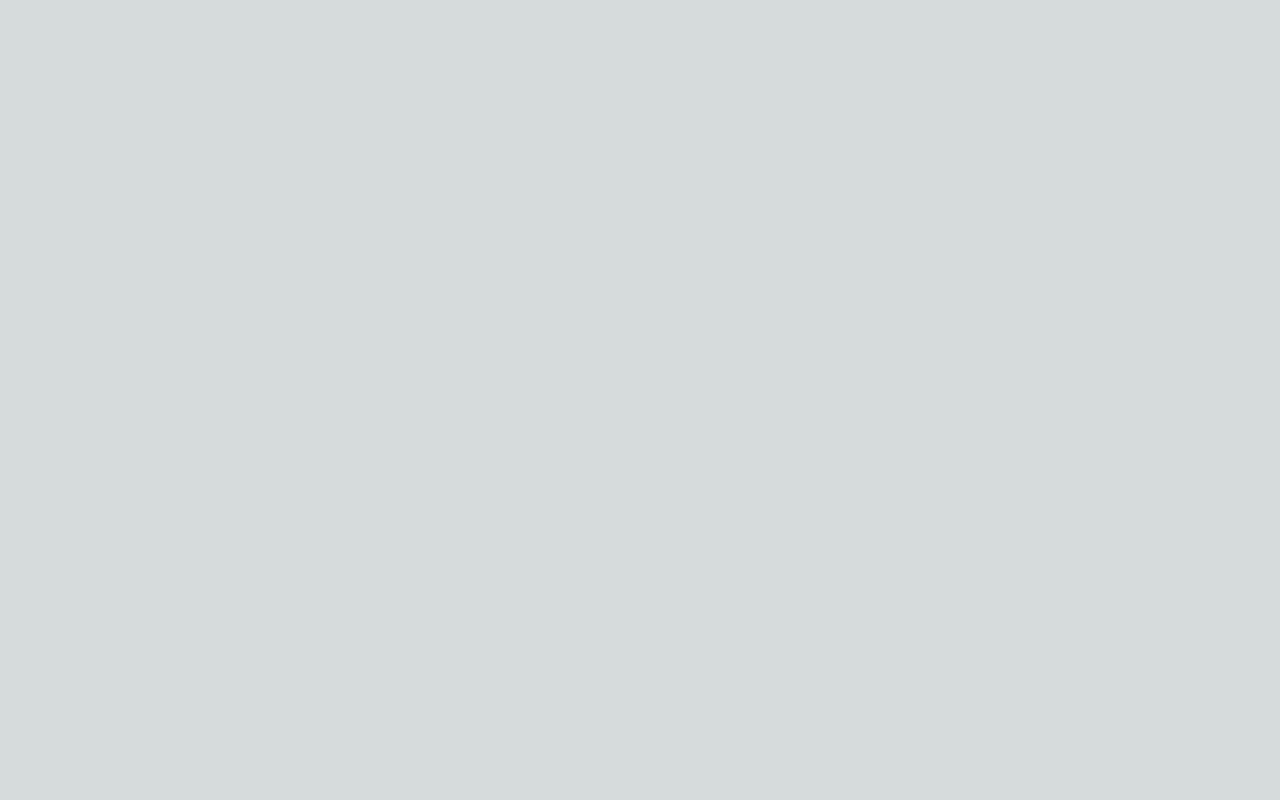
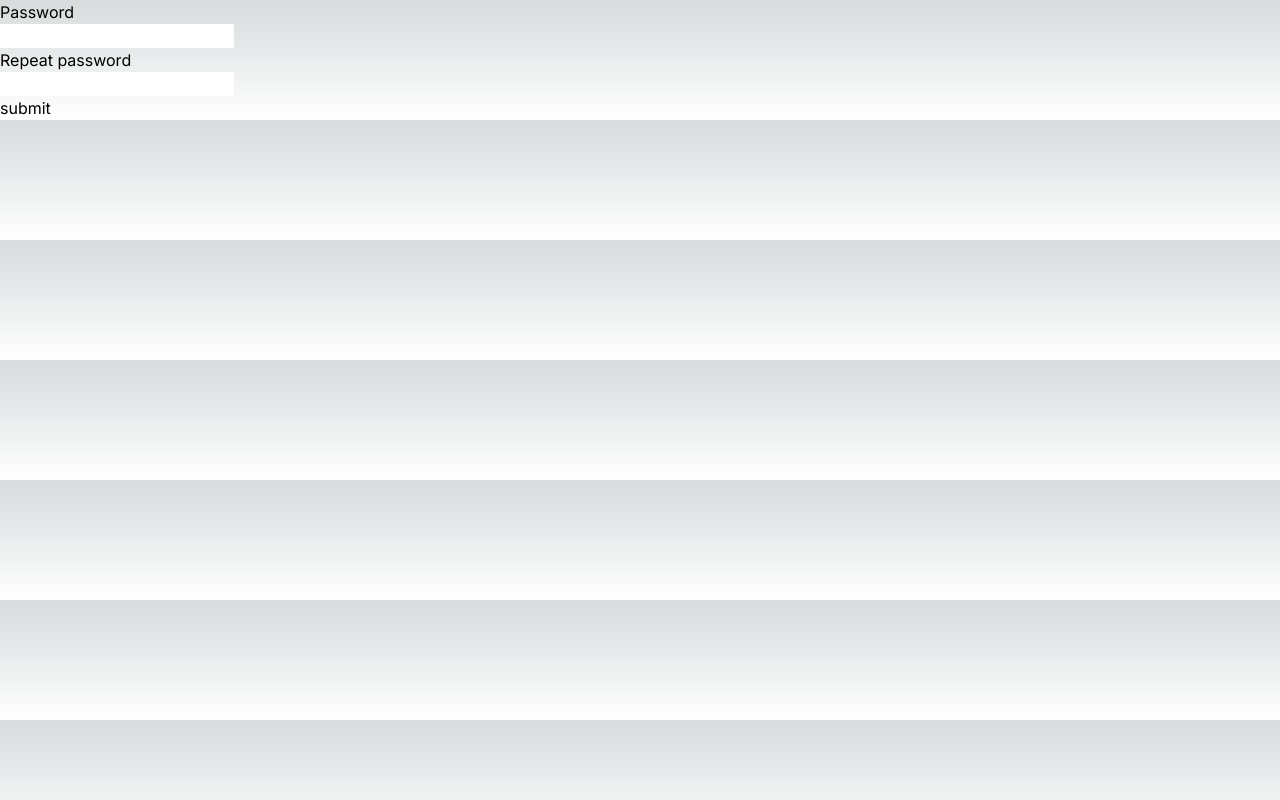
Before and after one commit to dkrasnovdev/secure-sign-up-form, a Next.js app: page / in a window 1280 px wide. Built offline with nearby package versions, Linux system fonts and the light colour scheme.

Commit message:
(feat): add simple form and server action to create salt and hash

```diff
--- a/next.config.js
+++ b/next.config.js
@@ -1,4 +1,8 @@
 /** @type {import('next').NextConfig} */
-const nextConfig = {}
+const nextConfig = {
+  experimental: {
+    serverActions: true,
+  },
+};
 
-module.exports = nextConfig
+module.exports = nextConfig;
--- /dev/null
+++ b/src/app/actions.ts
@@ -0,0 +1,12 @@
+"use server";
+
+import { generateHash } from "~/lib/hash";
+import { generateSalt } from "~/lib/salt";
+
+const createAccount = async (pwd: string) => {
+  const salt = generateSalt(16);
+  const password = generateHash({ salt, pwd });
+  console.log(password);
+};
+
+export { createAccount };
--- a/src/app/page.tsx
+++ b/src/app/page.tsx
@@ -1,3 +1,36 @@
+"use client";
+
+import { useForm } from "react-hook-form";
+import { zodResolver } from "@hookform/resolvers/zod";
+import { z } from "zod";
+import { passwordValidationSchema } from "~/schemas/password-validation";
+import Input from "~/components/input";
+import { createAccount } from "./actions";
+
+type PasswordValidation = z.infer<typeof passwordValidationSchema>;
+
 export default function Home() {
-  return <main></main>;
+  const { register, control, handleSubmit } = useForm<PasswordValidation>({
+    mode: "onChange",
+    reValidateMode: "onChange",
+    resolver: zodResolver(passwordValidationSchema),
+    defaultValues: {
+      pwd: "",
+      repeat: "",
+    },
+  });
+
+  const onSubmit = handleSubmit(async ({ repeat }) => {
+    await createAccount(repeat);
+  });
+
+  return (
+    <main>
+      <form onSubmit={onSubmit}>
+        <Input name="pwd" label="Password" control={control} />
+        <Input name="repeat" label="Repeat password" control={control} />
+        <button type="submit">submit</button>
+      </form>
+    </main>
+  );
 }
--- a/src/lib/dict.ts
+++ b/src/lib/dict.ts
@@ -1,6 +1,6 @@
-const getRequiredLength = (length: number) => {
-  const symbol = length === 1 ? "symbol" : "symbols";
+const getMissingLength = (length: number) => {
+  const symbol = 8 - length === 1 ? "symbol" : "symbols";
   return `${8 - length} more ${symbol}`;
 };
 
-export { getRequiredLength };
+export { getMissingLength };
--- a/src/schemas/password-validation.ts
+++ b/src/schemas/password-validation.ts
@@ -1,5 +1,5 @@
 import { z } from "zod";
-import { getRequiredLength } from "~/lib/dict";
+import { getMissingLength } from "~/lib/dict";
 
 const passwordValidationSchema = z
   .object({
@@ -7,7 +7,7 @@ const passwordValidationSchema = z
     repeat: z.string(),
   })
   .superRefine((value, ctx) => {
-    const length = getRequiredLength(value.pwd.length);
+    const length = getMissingLength(value.pwd.length);
     if (
       value.pwd.length < 8 &&
       value.pwd.toLowerCase() == value.pwd &&
```
